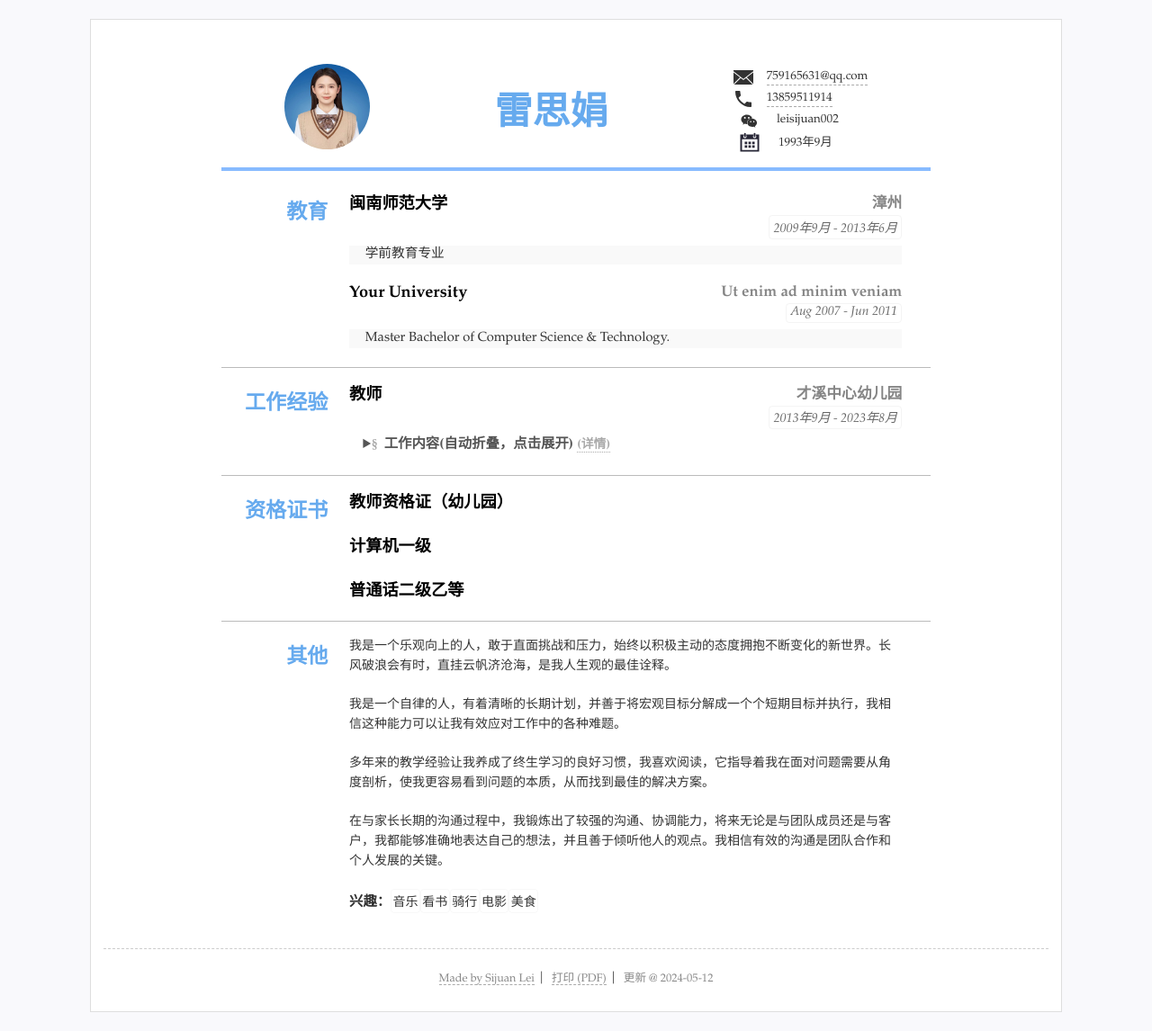
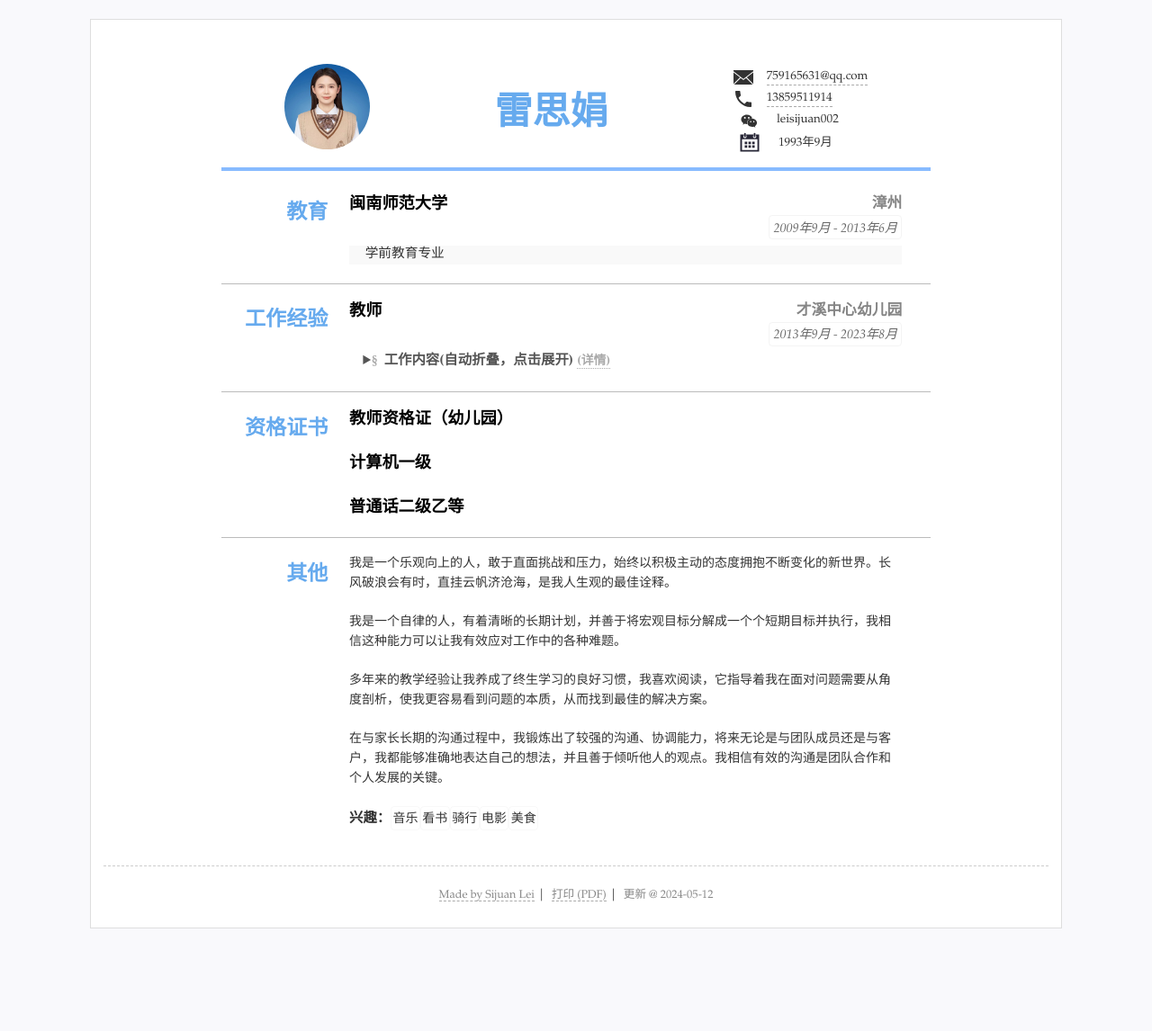
Before and after one commit to pinvondev/resume, a Jekyll site: the page built from index.html, in a window 1280 px wide. Shown: the whole page at 90% size. Built offline with Jekyll 4.4.1, drawn with Linux system fonts in a browser that asks for light colours; after the commit the page ends 1053 px from its top, so only the background shows below that.

Commit message:
delete school

```diff
--- a/_data/resume.yml
+++ b/_data/resume.yml
@@ -30,10 +30,6 @@ main: #简历主要内容，
     duration: "2009年9月 - 2013年6月"
     sub: 漳州
     detail: 学前教育专业
-  - title: Your University
-    duration: Aug 2007 - Jun 2011
-    sub: Ut enim ad minim veniam
-    detail: Master Bachelor of Computer Science & Technology.
 
 - type: experience
   name: 工作经验
```
